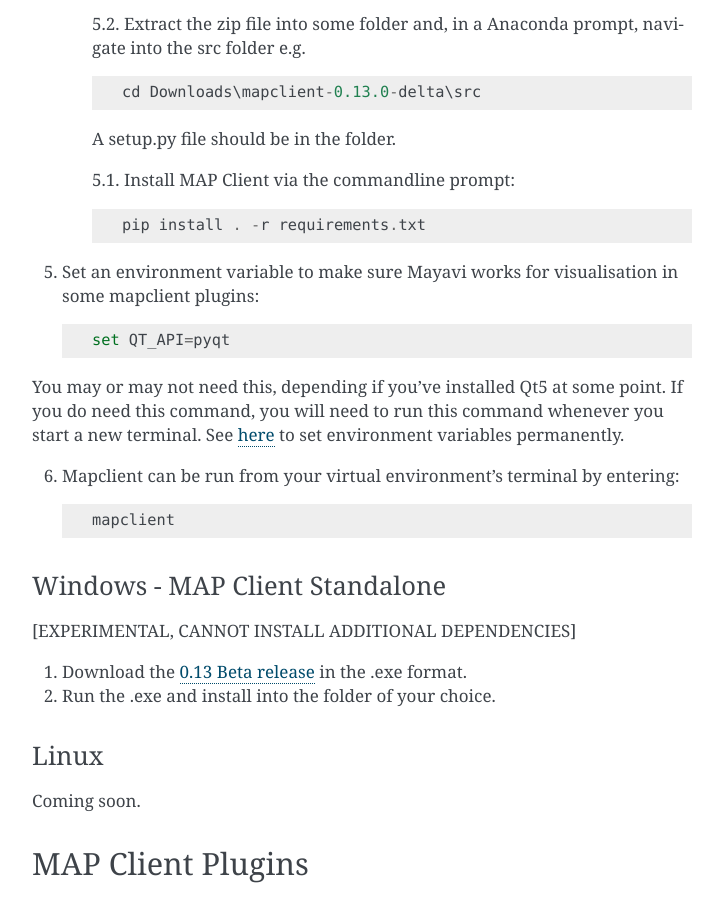
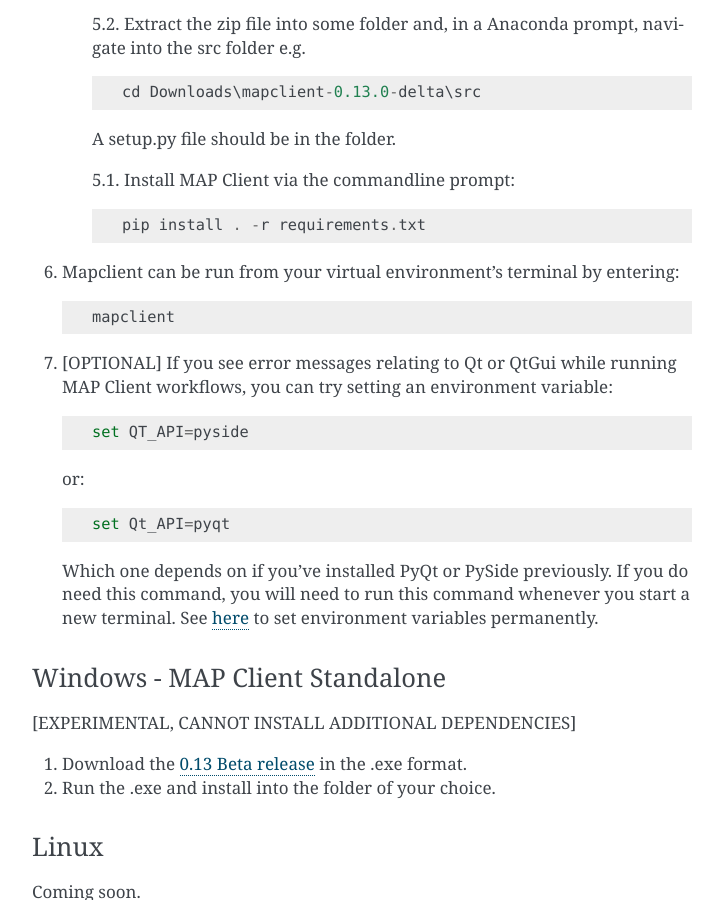
Before and after one commit to juzhang/mapclient-fai-workshop, a Sphinx documentation site: the page built from doc/map_installation.rst, in a window 1280 px wide and 900 px high, scrolled down 1607 px. Shown: the whole window, without its empty margins (388-1111 px from the left). Built offline with Sphinx 7.4.7, drawn with Linux system fonts in a browser that asks for light colours.

Commit message:
set QT_API as optional debugging solution

```diff
--- a/doc/map_installation.rst
+++ b/doc/map_installation.rst
@@ -68,15 +68,19 @@
 
         pip install . -r requirements.txt
 
-5. Set an environment variable to make sure Mayavi works for visualisation in some mapclient plugins::
-
-    set QT_API=pyqt
-
-You may or may not need this, depending if you've installed Qt5 at some point. If you do need this command, you will need to run this command whenever you start a new terminal. See `here <https://conda.io/docs/using/envs.html#windows>`_ to set environment variables permanently.
-
 6. Mapclient can be run from your virtual environment's terminal by entering::
 
     mapclient
+
+7. [OPTIONAL] If you see error messages relating to Qt or QtGui while running MAP Client workflows, you can try setting an environment variable::
+
+    set QT_API=pyside
+
+   or::
+
+    set Qt_API=pyqt
+
+   Which one depends on if you've installed PyQt or PySide previously. If you do need this command, you will need to run this command whenever you start a new terminal. See `here <https://conda.io/docs/using/envs.html#windows>`_ to set environment variables permanently.
 
 Windows - MAP Client Standalone
 -------------------------------
```
